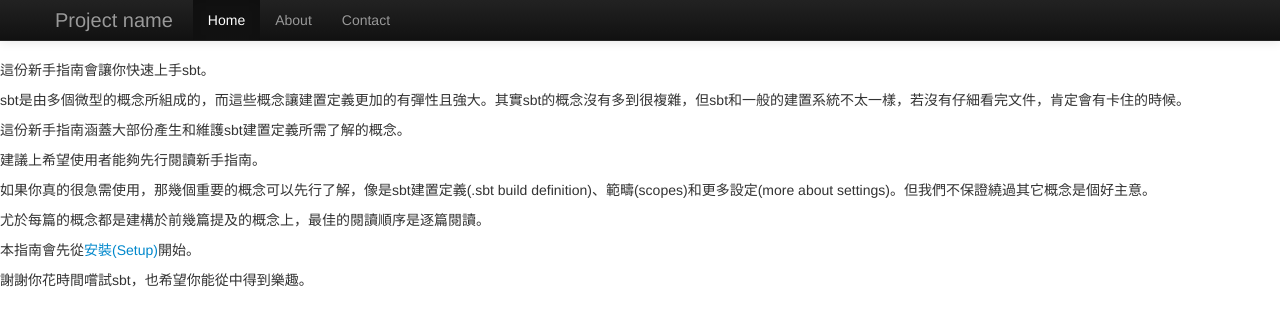
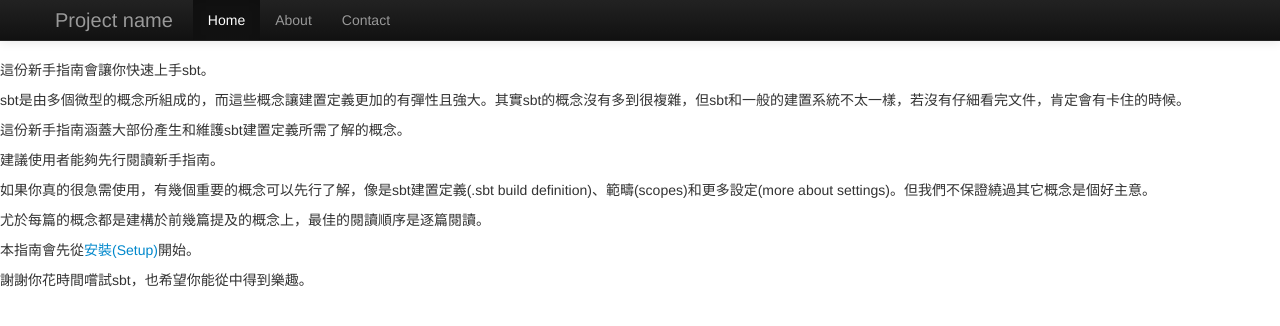
Before and after one commit to ApprenticeGC/sbt-doc-ch, a Jekyll site: the page built from _posts/2013-06-29-Welcome.markdown, in a window 1280 px wide. Shown: the top 326 px of the page. Built offline with Jekyll 4.4.1, drawn with Linux system fonts in a browser that asks for light colours; Markdown is read by kramdown in place of the engine named in the settings.

Commit message:
Get rid of unnecessary wording

```diff
--- a/_posts/2013-06-29-Welcome.markdown
+++ b/_posts/2013-06-29-Welcome.markdown
@@ -10,9 +10,9 @@ sbt是由多個微型的概念所組成的，而這些概念讓建置定義更
 
 這份新手指南涵蓋大部份產生和維護sbt建置定義所需了解的概念。
 
-建議上希望使用者能夠先行閱讀新手指南。
+建議使用者能夠先行閱讀新手指南。
 
-如果你真的很急需使用，那幾個重要的概念可以先行了解，像是sbt建置定義(.sbt build definition)、範疇(scopes)和更多設定(more about settings)。但我們不保證繞過其它概念是個好主意。
+如果你真的很急需使用，有幾個重要的概念可以先行了解，像是sbt建置定義(.sbt build definition)、範疇(scopes)和更多設定(more about settings)。但我們不保證繞過其它概念是個好主意。
 
 尤於每篇的概念都是建構於前幾篇提及的概念上，最佳的閱讀順序是逐篇閱讀。
 
```
